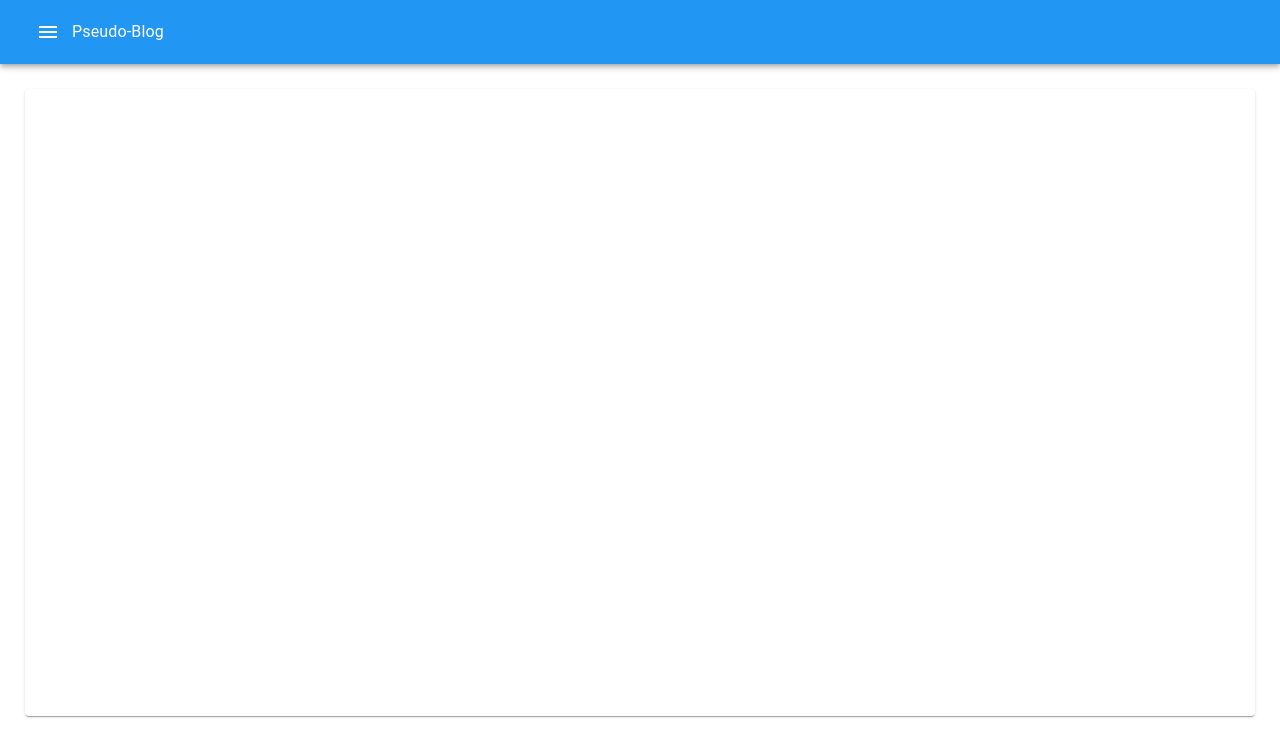
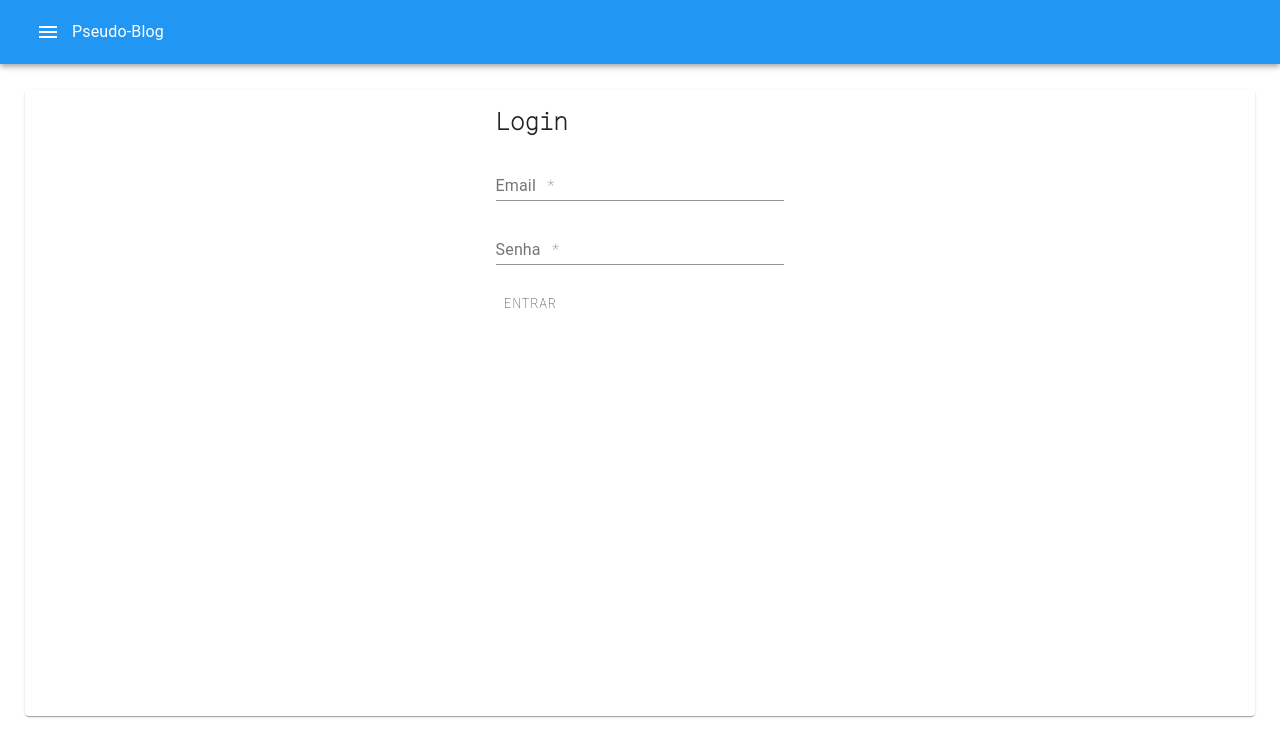
Before and after one commit to ARJOM/pseudo-blog, a React (Create React App) app: page /login in a window 1280 px wide. Shown: the top 756 px of the page. Built offline with nearby package versions, Linux system fonts and the light colour scheme; no server answers; the database is empty.

Commit message:
Atualizando informações de login

```diff
--- a/src/components/App/App.js
+++ b/src/components/App/App.js
@@ -16,6 +16,7 @@ import MenuIcon from "@material-ui/icons/Menu";
 import {Post} from "../Posts/Post";
 import Add from "../Add/Add";
 import Register from "../Register/Register";
+import Login from "../Login/Login";
 
 import {Card, CardContent} from "@material-ui/core";
 
@@ -80,6 +81,11 @@ export default class App extends Component {
                        render={(props) =>
                        <Register {...props}/>}
                 />
+                <Route exact
+                       path={urls.login.path}
+                       render={(props) =>
+                       <Login {...props}/>}
+                />
               </CardContent>
             </Card>
 
--- a/src/components/Login/Login.jsx
+++ b/src/components/Login/Login.jsx
@@ -16,7 +16,7 @@ export default class Login extends Component{
     render() {
         return(
             <Fragment>
-                <Typography variant="headline" component="h2">Cadastro</Typography>
+                <Typography variant="headline" component="h2">Login</Typography>
                 <form onSubmit={this.submit}>
                     <TextField className="input-field"
                                type="email"
@@ -33,7 +33,7 @@ export default class Login extends Component{
                                onChange={e => this.password = e.target.value}/>
                     <Button type="submit"
                             style={{marginTop: '20px', display: 'inline-block'}}>
-                        Cadastrar
+                        Entrar
                     </Button>
                 </form>
             </Fragment>
```
